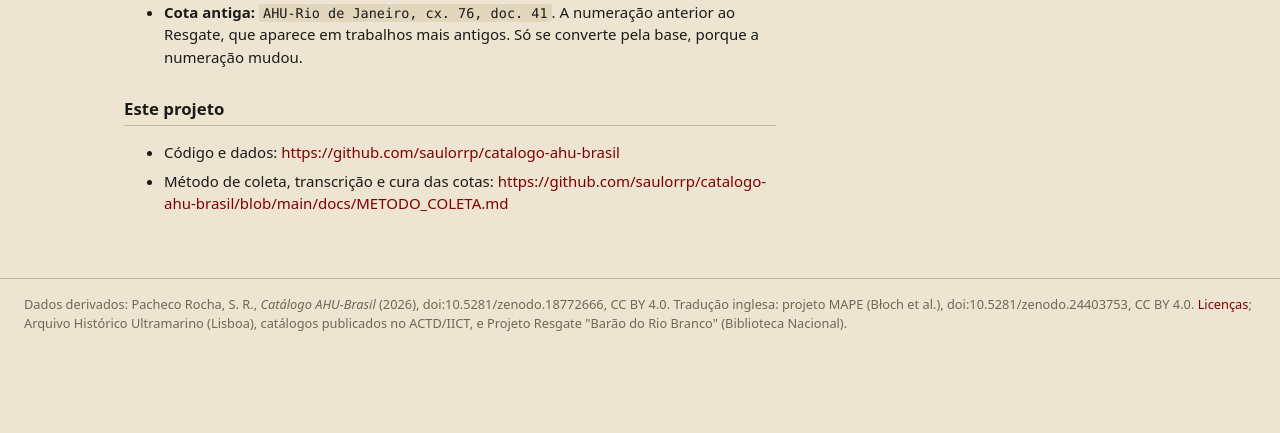
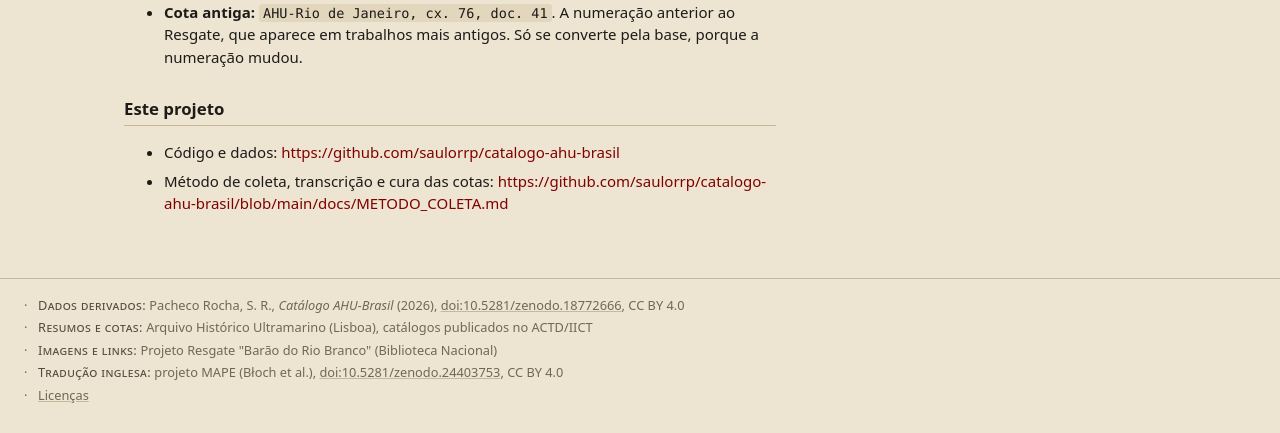
Before and after one commit to saulorrp/catalogo-ahu-brasil, a FastAPI app: page /referencias in a window 1280 px wide. Shown: the part 1710-2143 px from the top of the page. Before the commit the page ends 2041 px from the top, so only its background shows below. Run offline with FastAPI, Linux system fonts and the light colour scheme; parts of the project's set-up code (start-up, migrations or seed data) failed here and were passed over.

Commit message:
Rodapé em itens separados (#3)
Um item por linha: dados derivados, AHU, Resgate, tradução do MAPE e licenças.

```diff
--- a/web/static/catalogo.css
+++ b/web/static/catalogo.css
@@ -602,7 +602,13 @@ textarea { width: 100%; font-family: var(--mono); margin-bottom: 8px; }
 .linha-do-tempo figcaption { margin: 8px 0; color: var(--txt-secondary); font-size: 0.88rem; }
 
 /* Rodapé: o crédito que a LICENSE-DATA.md pede a quem hospeda o catálogo. */
-.rodape { max-width: 1480px; margin: 24px auto 0; padding: 16px 24px 28px; border-top: 1px solid var(--border); color: var(--txt-muted); font-size: 0.8rem; }
+.rodape { max-width: 1480px; margin: 24px auto 0; padding: 16px 24px 28px; border-top: 1px solid var(--border); color: var(--txt-muted); font-size: 0.8rem; line-height: 1.6; }
+.rodape-itens { list-style: none; margin: 0; padding: 0; display: grid; gap: 2px; }
+.rodape-itens li { padding-left: 1.1em; text-indent: -1.1em; }
+.rodape-itens li::before { content: "·"; display: inline-block; width: 1.1em; text-indent: 0; color: var(--txt-muted); }
+.rodape-rotulo { font-variant: small-caps; letter-spacing: 0.03em; color: var(--txt-secondary); }
+.rodape a { color: inherit; text-decoration: underline; text-decoration-color: var(--border); }
+.rodape a:hover { color: var(--accent-texto); }
 
 /* ---------- Telas estreitas ---------- */
 
--- a/web/templates/base.html
+++ b/web/templates/base.html
@@ -46,10 +46,15 @@
         {% block content %}{% endblock %}
     </main>
     <footer class="rodape">
-        Dados derivados: Pacheco Rocha, S. R., <em>Catálogo AHU-Brasil</em> (2026), doi:10.5281/zenodo.18772666, CC BY 4.0.
-        Tradução inglesa: projeto MAPE (Błoch et al.), doi:10.5281/zenodo.24403753, CC BY 4.0.
-        <a href="{{ url_for('sobre') }}#licenca">Licenças</a>; Arquivo Histórico Ultramarino (Lisboa), catálogos publicados
-        no ACTD/IICT, e Projeto Resgate "Barão do Rio Branco" (Biblioteca Nacional).
+        <ul class="rodape-itens">
+            <li><span class="rodape-rotulo">Dados derivados:</span> Pacheco Rocha, S. R., <em>Catálogo AHU-Brasil</em> (2026),
+                <a href="https://doi.org/10.5281/zenodo.18772666" target="_blank" rel="noopener">doi:10.5281/zenodo.18772666</a>, CC BY 4.0</li>
+            <li><span class="rodape-rotulo">Resumos e cotas:</span> Arquivo Histórico Ultramarino (Lisboa), catálogos publicados no ACTD/IICT</li>
+            <li><span class="rodape-rotulo">Imagens e links:</span> Projeto Resgate "Barão do Rio Branco" (Biblioteca Nacional)</li>
+            <li><span class="rodape-rotulo">Tradução inglesa:</span> projeto MAPE (Błoch et al.),
+                <a href="https://doi.org/10.5281/zenodo.24403753" target="_blank" rel="noopener">doi:10.5281/zenodo.24403753</a>, CC BY 4.0</li>
+            <li><a href="{{ url_for('sobre') }}#licenca">Licenças</a></li>
+        </ul>
     </footer>
 </body>
 
```
